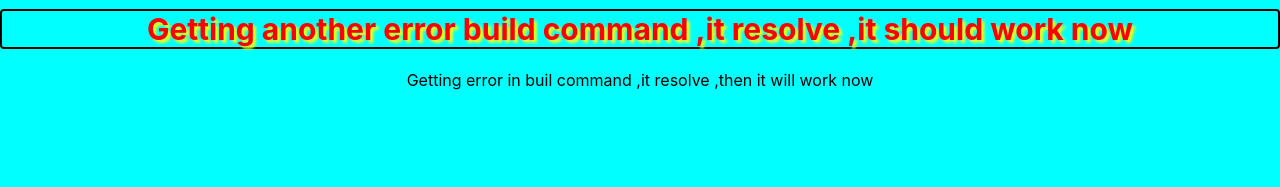
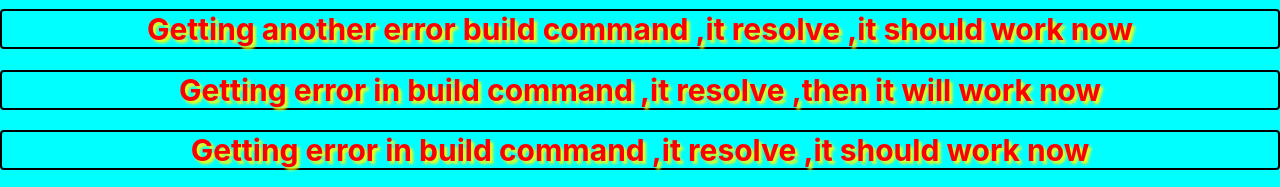
Before and after one commit to shreeharit1/CI2206, a React (Create React App) app: page / in a window 1280 px wide. Shown: the part 1057-1244 px from the top of the page. Before the commit the page ends 1147 px from the top, so only its background shows below. Built offline with nearby package versions, Linux system fonts and the light colour scheme.

Commit message:
adding another heading

```diff
--- a/src/App.js
+++ b/src/App.js
@@ -12,7 +12,8 @@ function App() {
       <h1>We are corrected some error, it should work now.</h1>
       <h1>We are corrected another error,it should work now</h1>
       <h1>Getting another error build command ,it resolve ,it should work now</h1>
-      <h>Getting error in buil command ,it resolve ,then it  will work now</h>
+      <h1>Getting error in build command ,it resolve ,then it  will work now</h1>
+      <h1>Getting error in build command ,it resolve ,it should work now</h1>
     </div>
   );
 }
```
